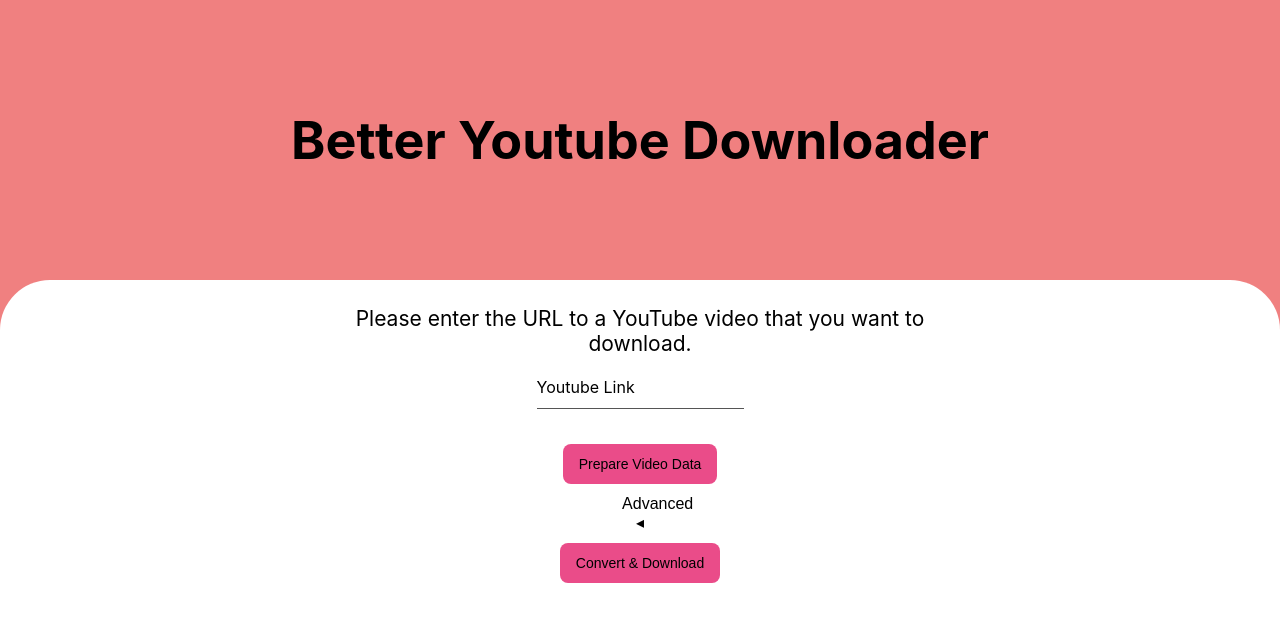
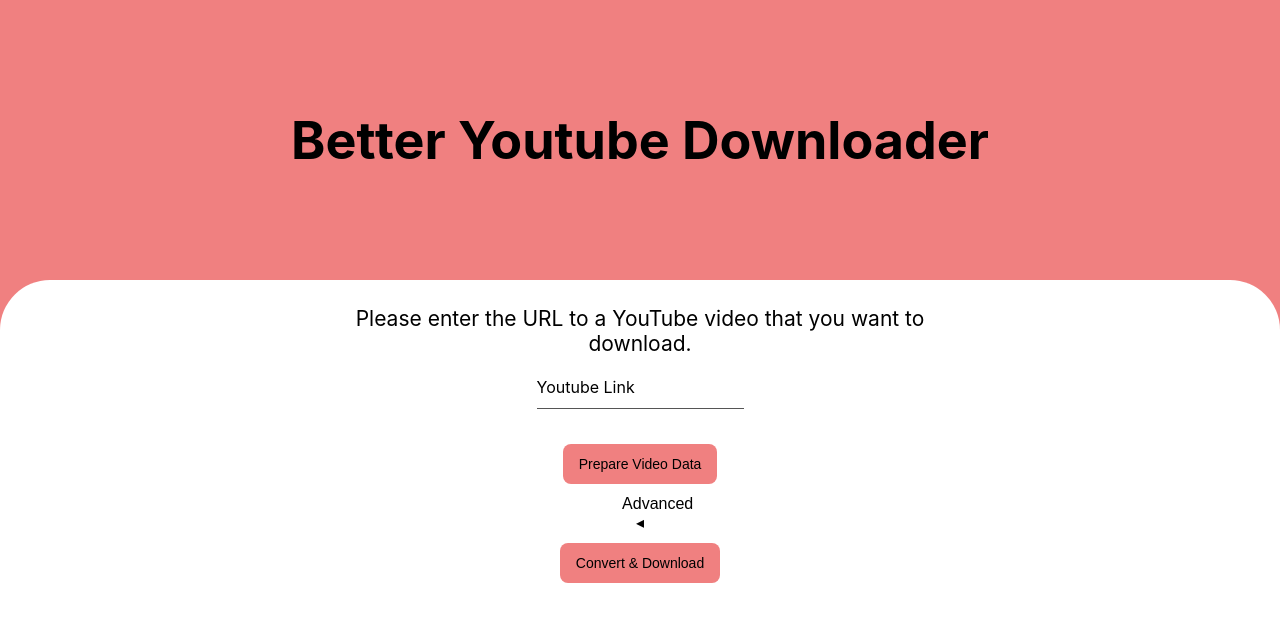
Before and after one commit to ehines24/better-tube-downloader, a React (Create React App) app in the folder ReactApp/: page / in a window 1280 px wide. Shown: the top 622 px of the page. Built offline with nearby package versions, Linux system fonts and the light colour scheme.

Commit message:
Aligned button color

```diff
--- a/ReactApp/src/App.css
+++ b/ReactApp/src/App.css
@@ -34,7 +34,7 @@
 
 #cvtBtn, #prepBtn {
   margin: 10px;
-  background-color: #EA4C89;
+  background-color: lightcoral;
   border-radius: 8px;
   border-style: none;
   color: black;
@@ -74,7 +74,7 @@
 .input-container input:focus {
  border:none;
  outline:none;
- border-bottom:1px solid #e74c3c;
+ border-bottom:1px solid lightcoral;
 }
 
 input:focus ~label, input:valid ~label {
```
